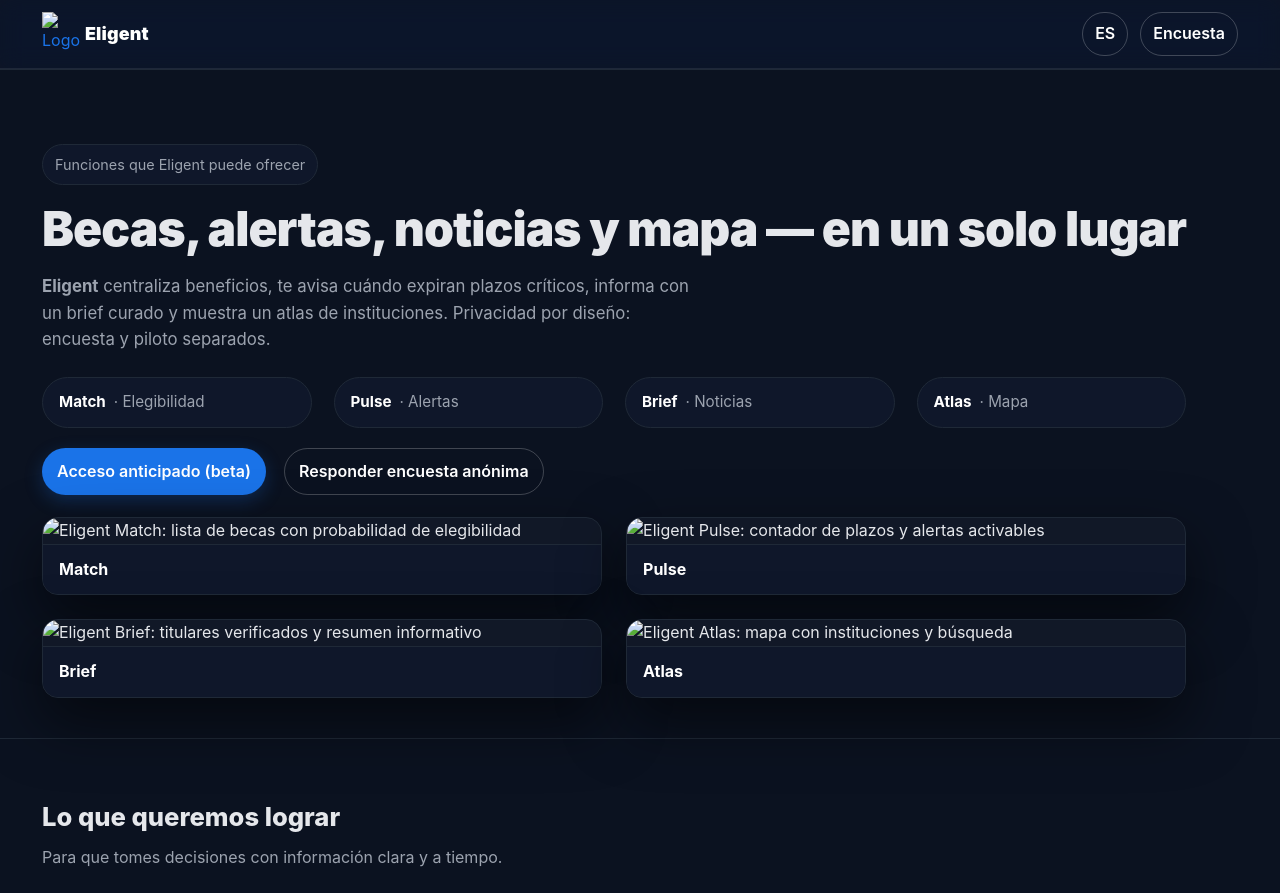
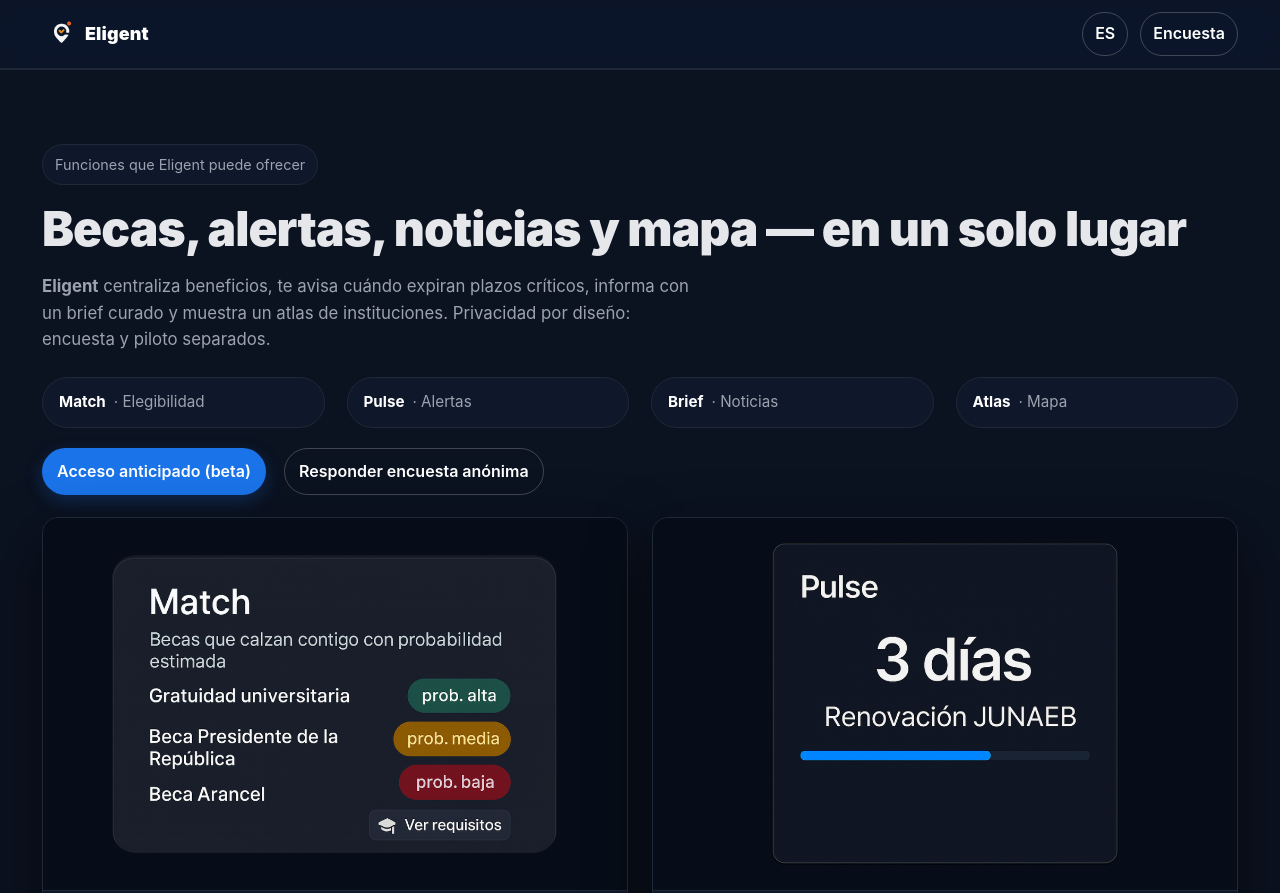
Before and after one commit to black-flight/Eligent, a plain HTML site: page docs/index.html in a window 1280 px wide. Shown: the top 893 px of the page. Drawn offline with Linux system fonts and the light colour scheme.

Commit message:
Update index.html

```diff
--- a/docs/index.html
+++ b/docs/index.html
@@ -16,7 +16,7 @@
     <div class="container nav" role="navigation" aria-label="Principal">
       <!-- ZONA LOGO -->
       <a class="brand" id="brandArea" title="Eligent — ir a inicio" href="#">
-        <img id="brandImg" src="logo_blanco.png" alt="Logo Eligent — ir a inicio" width="40" height="40" />
+        <img id="brandImg" src="assets/logo_blanco.png" alt="Logo Eligent — ir a inicio" width="40" height="40" />
         <span class="brand-name">Eligent</span>
       </a>
       <div class="nav-actions">
@@ -56,22 +56,22 @@
             <h2 id="hero-visual" class="visually-hidden">Vista previa de Eligent por módulo</h2>
 
             <figure class="quad-item">
-              <img src="img_match.png" alt="Eligent Match: lista de becas con probabilidad de elegibilidad">
+              <img src="assets/img_match.png" alt="Eligent Match: lista de becas con probabilidad de elegibilidad">
               <figcaption>Match</figcaption>
             </figure>
 
             <figure class="quad-item">
-              <img src="img_pulse.png" alt="Eligent Pulse: contador de plazos y alertas activables">
+              <img src="assets/img_pulse.png" alt="Eligent Pulse: contador de plazos y alertas activables">
               <figcaption>Pulse</figcaption>
             </figure>
 
             <figure class="quad-item">
-              <img src="img_brief.png" alt="Eligent Brief: titulares verificados y resumen informativo">
+              <img src="assets/img_brief.png" alt="Eligent Brief: titulares verificados y resumen informativo">
               <figcaption>Brief</figcaption>
             </figure>
 
             <figure class="quad-item">
-              <img src="img_atlas.png" alt="Eligent Atlas: mapa con instituciones y búsqueda">
+              <img src="assets/img_atlas.png" alt="Eligent Atlas: mapa con instituciones y búsqueda">
               <figcaption>Atlas</figcaption>
             </figure>
           </div>
@@ -138,7 +138,7 @@
     <div class="container footer-grid">
       <div>
         <a class="brand brand-footer" href="#">
-          <img id="brandImgFooter" src="logo_blanco.png" alt="Logo Eligent" width="32" height="32" />
+          <img id="brandImgFooter" src="assets/logo_blanco.png" alt="Logo Eligent" width="32" height="32" />
           <span class="brand-name">Eligent</span>
         </a>
         <p class="legal">© <span id="year"></span> Eligent. Encuesta anónima · Registro de beta en página separada.</p>
```
